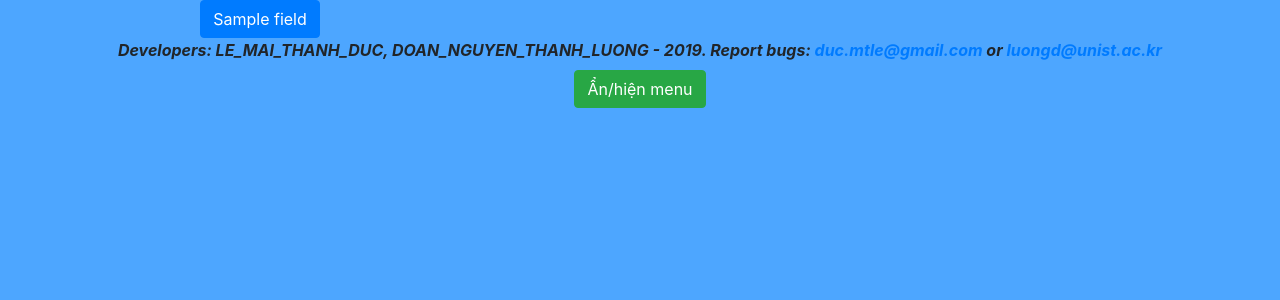
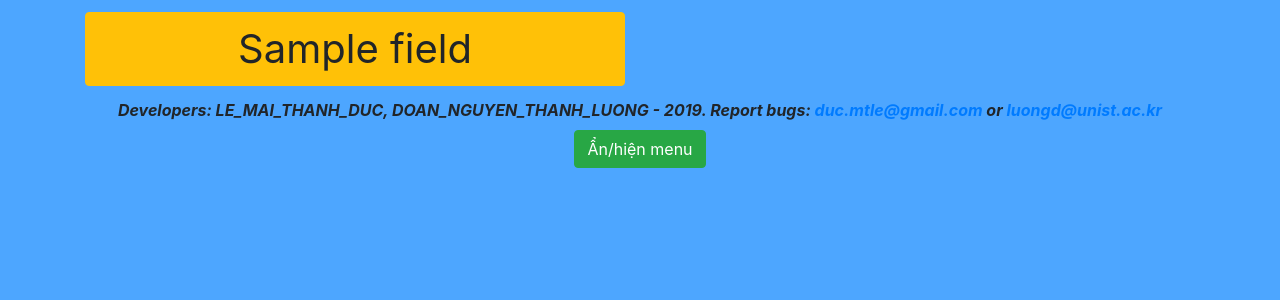
Before and after one commit to dletk/HTM_Season2, a Django app: template HTM_Season2/templates/tangtoc/tangtocField.html in a window 1280 px wide. Shown: the part 80-380 px from the top of the page. Run offline with Django 3.2, Linux system fonts and the light colour scheme; the template is opened without the code that fills it: most values are stand-ins (such as "Sample title", 1, 10 or a date in 2020); some libraries are stand-ins or nearby versions.

Commit message:
Update TangtocGetField's layout

```diff
--- a/HTM_Season2/templates/tangtoc/tangtocField.html
+++ b/HTM_Season2/templates/tangtoc/tangtocField.html
@@ -8,6 +8,11 @@
         button {
             margin-bottom: 0.3em;
             margin-top: 0.5em;
+        }
+        .fieldname{
+            margin-bottom: 0.3em;
+            margin-top: 0.3em;
+            font-size: 40px;
         }
         #question {
             background-color: bisque;
@@ -29,8 +34,8 @@
 
 {% block content %}
     {% for field in fields %}
-        <div class="col-4">
-            <a class="btn btn-primary" href="{% url 'tangtocQuestions' field.code %}">{{field.name}}</a>
+        <div class="col-6">
+            <a class="btn btn-warning btn-block fieldname" href="{% url 'tangtocQuestions' field.code %}">{{field.name}}</a>
         </div>
     {% endfor %}
     {% csrf_token %}
```
